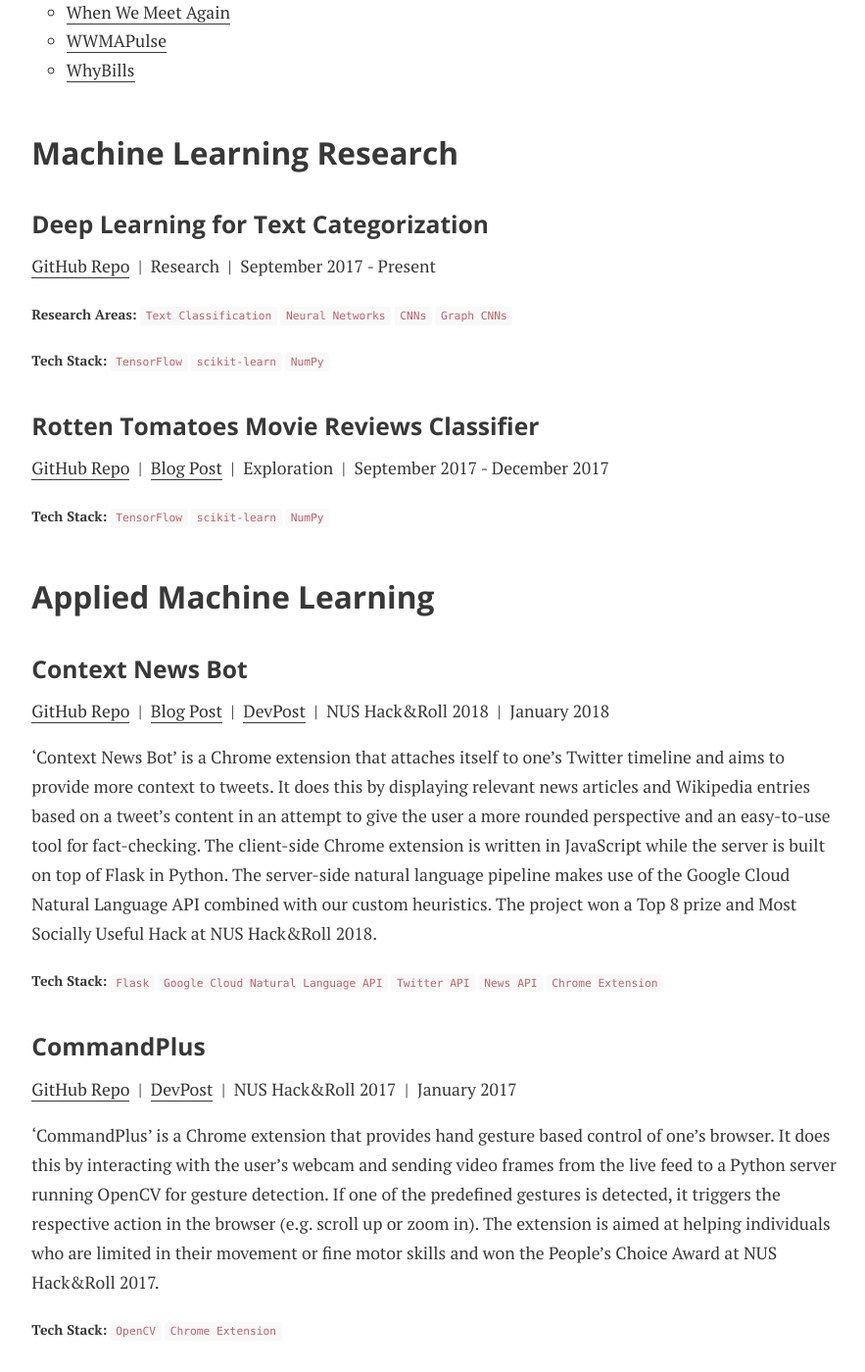
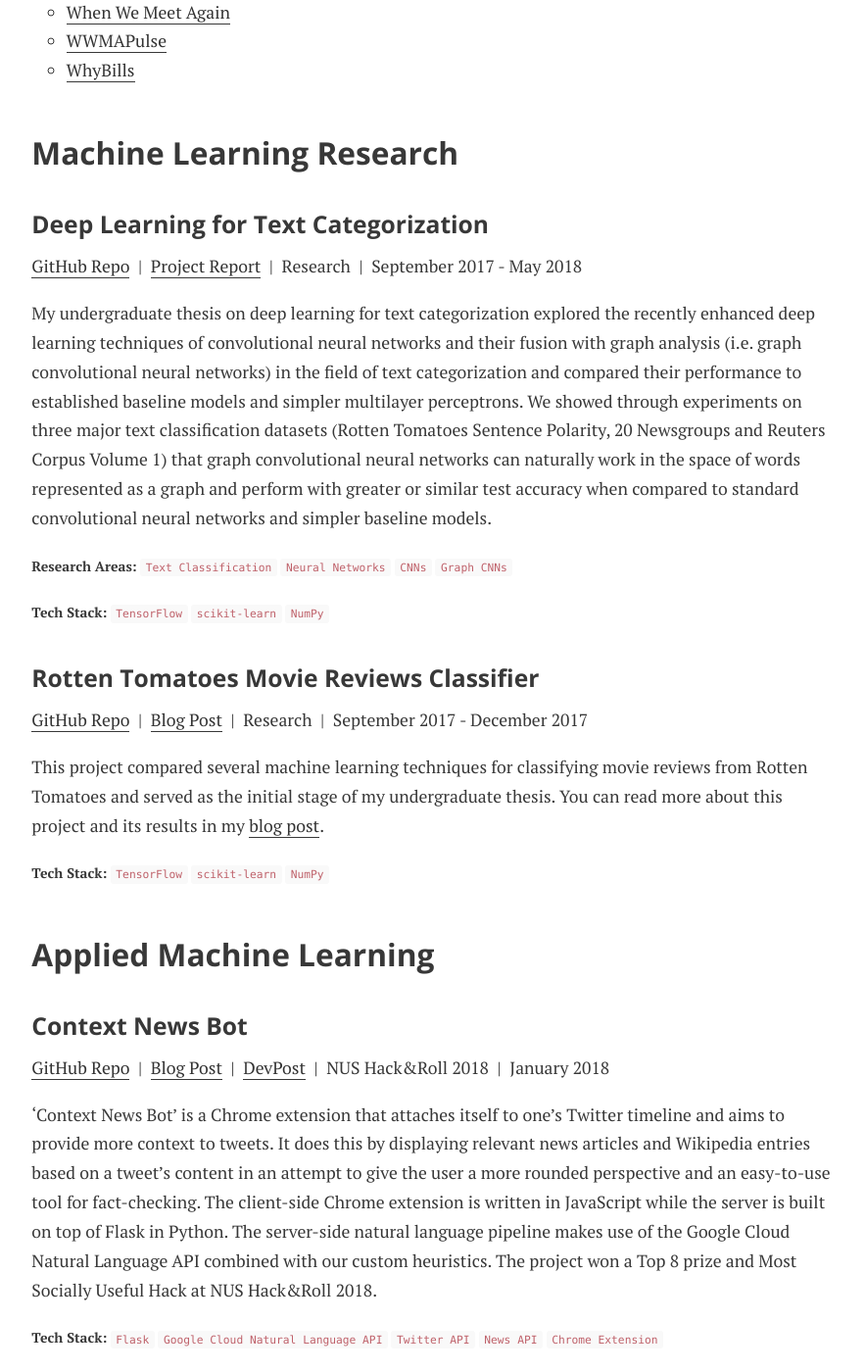
Before and after one commit to SuyashLakhotia/blog, a Jekyll site: the page built from projects.md, in a window 1280 px wide and 1400 px high, scrolled down 651 px. Shown: the whole window at 98% size, without its empty margins (196-1079 px from the left). Built offline with Jekyll 4.4.1, drawn with Linux system fonts in a browser that asks for light colours; nearby versions of some CDN libraries.

Commit message:
Updated Projects Page

```diff
--- a/projects.md
+++ b/projects.md
@@ -24,7 +24,9 @@
 
 ##### Deep Learning for Text Categorization
 
-[GitHub Repo](https://github.com/SuyashLakhotia/TextCategorization) &nbsp;\|&nbsp; Research &nbsp;\|&nbsp; September 2017 - Present
+[GitHub Repo](https://github.com/SuyashLakhotia/TextCategorization) &nbsp;\|&nbsp; [Project Report]({{ site.baseurl }}/files/Final%20Year%20Project%20Report.pdf) &nbsp;\|&nbsp; Research &nbsp;\|&nbsp; September 2017 - May 2018
+
+My undergraduate thesis on deep learning for text categorization explored the recently enhanced deep learning techniques of convolutional neural networks and their fusion with graph analysis (i.e. graph convolutional neural networks) in the field of text categorization and compared their performance to established baseline models and simpler multilayer perceptrons. We showed through experiments on three major text classification datasets (Rotten Tomatoes Sentence Polarity, 20 Newsgroups and Reuters Corpus Volume 1) that graph convolutional neural networks can naturally work in the space of words represented as a graph and perform with greater or similar test accuracy when compared to standard convolutional neural networks and simpler baseline models.
 
 <small>**Research Areas:** <code>Text Classification</code> <code>Neural Networks</code> <code>CNNs</code> <code>Graph CNNs</code></small>
 
@@ -32,7 +34,9 @@
 
 ##### Rotten Tomatoes Movie Reviews Classifier
 
-[GitHub Repo](https://github.com/SuyashLakhotia/RottenTomatoesCNN) &nbsp;\|&nbsp; [Blog Post]({{ site.baseurl }}{% post_url 2018-01-14-movie-reviews-classifier %}) &nbsp;\|&nbsp; Exploration &nbsp;\|&nbsp; September 2017 - December 2017
+[GitHub Repo](https://github.com/SuyashLakhotia/RottenTomatoesCNN) &nbsp;\|&nbsp; [Blog Post]({{ site.baseurl }}{% post_url 2018-01-14-movie-reviews-classifier %}) &nbsp;\|&nbsp; Research &nbsp;\|&nbsp; September 2017 - December 2017
+
+This project compared several machine learning techniques for classifying movie reviews from Rotten Tomatoes and served as the initial stage of my undergraduate thesis. You can read more about this project and its results in my [blog post]({{ site.baseurl }}{% post_url 2018-01-14-movie-reviews-classifier %}).
 
 <small>**Tech Stack:** <code>TensorFlow</code> <code>scikit-learn</code> <code>NumPy</code></small>
 
```
Also changed, not shown: 1 other file.
